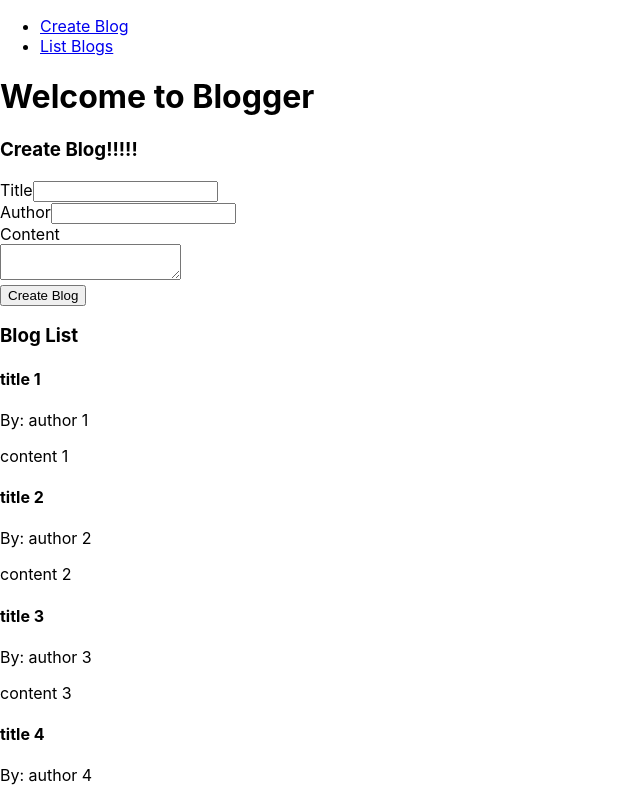
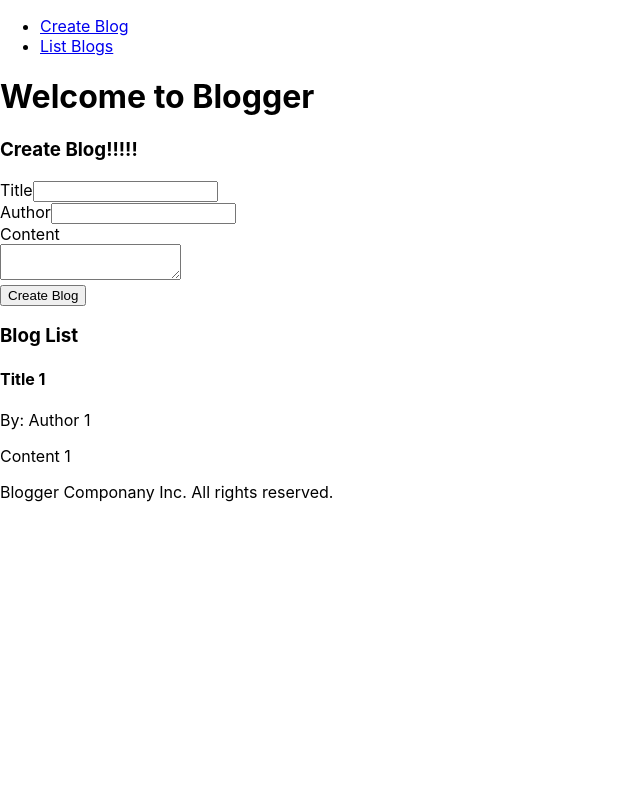
Before and after one commit to Enoch2k2/060721-ft-blogger-react, a React (Create React App) app: page / in a window 1280 px wide. Shown: the top 800 px of the page, without its empty margins (0-640 px from the left). Built offline with nearby package versions, Linux system fonts and the light colour scheme; data requests are answered from the project's data file.

Commit message:
added NOTES.md

```diff
--- /dev/null
+++ b/db.json
@@ -0,0 +1,10 @@
+{
+  "blogs": [
+    {
+      "title": "Title 1",
+      "content": "Content 1",
+      "author": "Author 1",
+      "id": 1
+    }
+  ]
+}
--- a/src/App.js
+++ b/src/App.js
@@ -1,20 +1,33 @@
-import React, { useState } from 'react';
+import React, { useState, useEffect } from 'react';
 import NavBar from './components/NavBar';
 import BlogForm from './components/BlogForm';
 import BlogList from './components/BlogList';
 
 function App() {
-  const [ blogs, setBlogs ] = useState([
-    { title: "title 1", author: "author 1", content: "content 1" },
-    { title: "title 2", author: "author 2", content: "content 2" },
-    { title: "title 3", author: "author 3", content: "content 3" },
-    { title: "title 4", author: "author 4", content: "content 4" },
-    { title: "title 5", author: "author 5", content: "content 5" }
-  ])
+  const [ blogs, setBlogs ] = useState([])
+
+  useEffect(() => {
+    // fetch our blogs
+    fetch('http://localhost:3001/blogs')
+      .then(resp => resp.json())
+      .then(blogs => setBlogs(blogs))
+  }, [])
 
   const addBlog = blog => {
-    const newBlogs = [...blogs, blog];
-    setBlogs(newBlogs);
+
+    fetch('http://localhost:3001/blogs', {
+      method: "POST",
+      headers: {
+        'Accept': 'application/json',
+        'Content-Type': 'application/json'
+      },
+      body: JSON.stringify( blog )
+    })
+      .then(resp => resp.json())
+      .then(blog => {
+        const newBlogs = [...blogs, blog];
+        setBlogs(newBlogs);
+      })
   }
 
   return (
@@ -27,6 +40,7 @@ function App() {
 
       <BlogList blogs={ blogs } />
 
+
       <footer>Blogger Componany Inc. All rights reserved.</footer>
     </div>
   );
```
Also changed, not shown: 1 other file (tests, documents, lock files or other folders).
